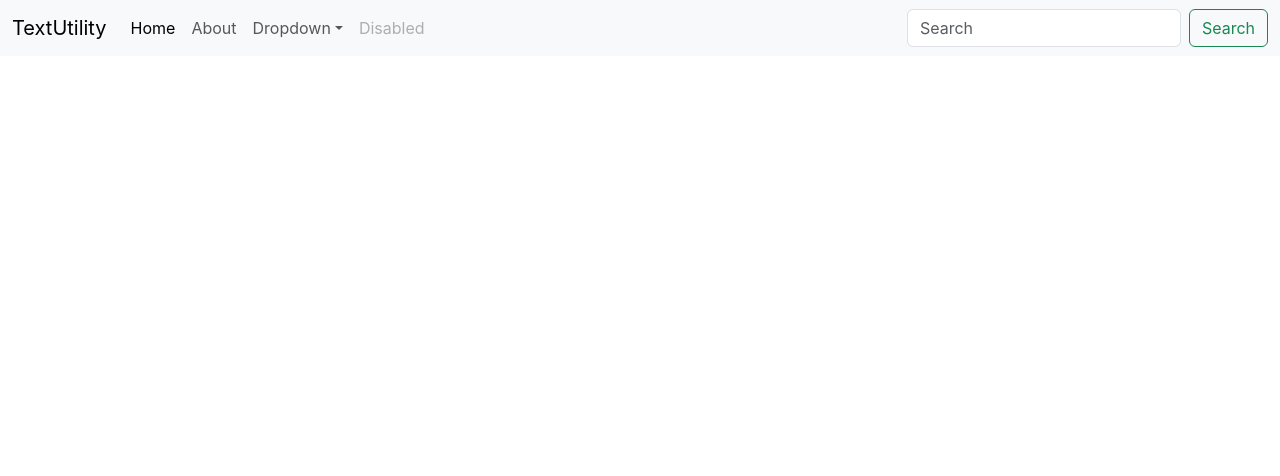
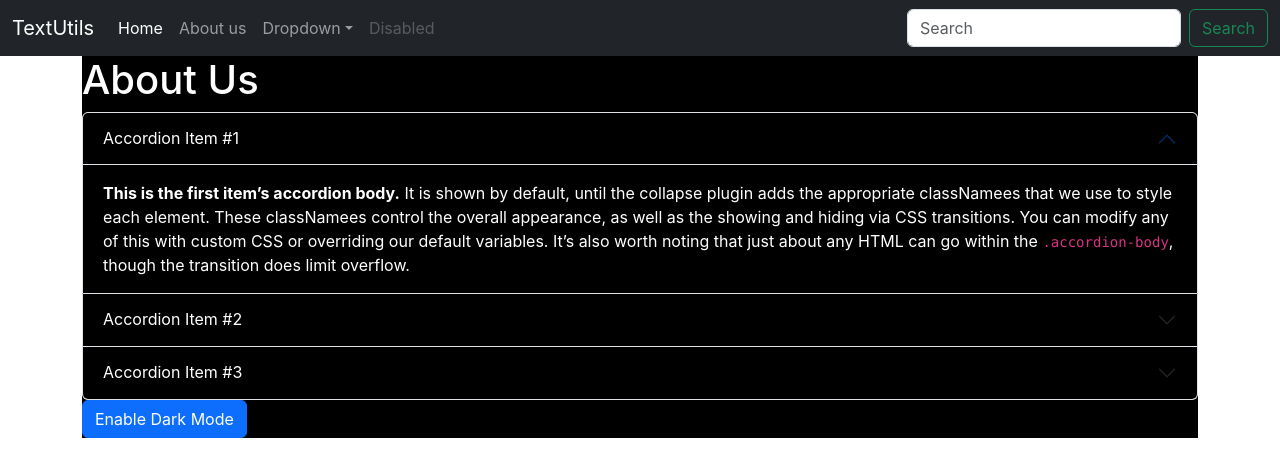
Before and after one commit to AimanQ20/Learning-Javascript, a React (Create React App) app: page / in a window 1280 px wide. Shown: the top 476 px of the page. Built offline with nearby package versions, Linux system fonts and the light colour scheme.

Commit message:
Added functionalities convert to upper, lowercase , analyse text, wordcount, minutes to read and dark mode

```diff
--- a/src/App.js
+++ b/src/App.js
@@ -1,45 +1,17 @@
 import logo from './logo.svg';
 import './App.css';
+import Navbar from './components/Navbar';
+import TextForm from './components/TextForm';
+import About from './components/About';
 
 function App() {
   return (
     <>
-    <nav className="navbar navbar-expand-lg bg-body-tertiary">
-  <div className="container-fluid">
-    <a className="navbar-brand" href="/">TextUtility</a>
-    <button className="navbar-toggler" type="button" data-bs-toggle="collapse" data-bs-target="#navbarSupportedContent" aria-controls="navbarSupportedContent" aria-expanded="false" aria-label="Toggle navigation">
-      <span className="navbar-toggler-icon"></span>
-    </button>
-    <div className="collapse navbar-collapse" id="navbarSupportedContent">
-      <ul className="navbar-nav me-auto mb-2 mb-lg-0">
-        <li className="nav-item">
-          <a className="nav-link active" aria-current="page" href="/">Home</a>
-        </li>
-        <li className="nav-item">
-          <a className="nav-link" href="/">About</a>
-        </li>
-        <li className="nav-item dropdown">
-          <a className="nav-link dropdown-toggle" href="/" role="button" data-bs-toggle="dropdown" aria-expanded="false">
-            Dropdown
-          </a>
-          <ul className="dropdown-menu">
-            <li><a className="dropdown-item" href="/">Action</a></li>
-            <li><a className="dropdown-item" href="/">Another action</a></li>
-            <li><hr className="dropdown-divider"></hr></li>
-            <li><a className="dropdown-item" href="/">Something else here</a></li>
-          </ul>
-        </li>
-        <li className="nav-item">
-          <a className="nav-link disabled" aria-disabled="true">Disabled</a>
-        </li>
-      </ul>
-      <form className="d-flex" role="search">
-        <input className="form-control me-2" type="search" placeholder="Search" aria-label="Search"/>
-        <button className="btn btn-outline-success" type="submit">Search</button>
-      </form>
-    </div>
-  </div>
-</nav>
+<Navbar title="TextUtils"  aboutText="About us"></Navbar>
+<div className="container">
+{/*<TextForm heading = "Enter your text:"></TextForm>*/}
+<About></About>
+</div>
       </>
   );
 }
--- /dev/null
+++ b/src/components/About.js
@@ -0,0 +1,57 @@
+import React from 'react'
+
+export default function About() {
+
+    let myStyle=
+    {
+        color: 'white',
+        backgroundColor: 'black'
+    }
+  return (
+    <div classNameName="container" style={myStyle}>
+        <h1 classNameNmae="my-4">About Us</h1>
+      <div className="accordion" id="accordionExample" style={myStyle}>
+  <div className="accordion-item">
+    <h2 className="accordion-header">
+      <button className="accordion-button" style={myStyle} type="button" data-bs-toggle="collapse" data-bs-target="#collapseOne" aria-expanded="true" aria-controls="collapseOne">
+        Accordion Item #1
+      </button>
+    </h2>
+    <div id="collapseOne" className="accordion-collapse collapse show" data-bs-parent="#accordionExample">
+      <div className="accordion-body" style={myStyle}>
+        <strong>This is the first item’s accordion body.</strong> It is shown by default, until the collapse plugin adds the appropriate classNamees that we use to style each element. These classNamees control the overall appearance, as well as the showing and hiding via CSS transitions. You can modify any of this with custom CSS or overriding our default variables. It’s also worth noting that just about any HTML can go within the <code>.accordion-body</code>, though the transition does limit overflow.
+      </div>
+    </div>
+  </div>
+  <div className="accordion-item">
+    <h2 className="accordion-header">
+    <button className="accordion-button collapsed" style={myStyle} type="button" data-bs-toggle="collapse" data-bs-target="#collapseTwo" aria-expanded="false" aria-controls="collapseTwo">
+        Accordion Item #2
+      </button>
+    </h2>
+    <div id="collapseTwo" className="accordion-collapse collapse" data-bs-parent="#accordionExample">
+      <div className="accordion-body" style={myStyle}>
+        <strong>This is the second item’s accordion body.</strong> It is hidden by default, until the collapse plugin adds the appropriate classNamees that we use to style each element. These classNamees control the overall appearance, as well as the showing and hiding via CSS transitions. You can modify any of this with custom CSS or overriding our default variables. It’s also worth noting that just about any HTML can go within the <code>.accordion-body</code>, though the transition does limit overflow.
+      </div>
+    </div>
+  </div>
+  <div className="accordion-item">
+    <h2 className="accordion-header">
+      <button className="accordion-button collapsed" style={myStyle} type="button" data-bs-toggle="collapse" data-bs-target="#collapseThree" aria-expanded="false" aria-controls="collapseThree">
+        Accordion Item #3
+      </button>
+    </h2>
+    <div id="collapseThree" className="accordion-collapse collapse" data-bs-parent="#accordionExample">
+      <div className="accordion-body" style={myStyle}>
+        <strong>This is the third item’s accordion body.</strong> It is hidden by default, until the collapse plugin adds the appropriate classNamees that we use to style each element. These classNamees control the overall appearance, as well as the showing and hiding via CSS transitions. You can modify any of this with custom CSS or overriding our default variables. It’s also worth noting that just about any HTML can go within the <code>.accordion-body</code>, though the transition does limit overflow.
+      </div>
+    </div>
+  </div>
+</div>
+<div classNameName="container my-3 ">
+<button type="button" className="btn btn-primary">Enable Dark Mode </button>
+
+</div>
+    </div>
+  )
+}
--- /dev/null
+++ b/src/components/Navbar.js
@@ -0,0 +1,49 @@
+import React from 'react'
+import PropTypes from 'prop-types'
+
+export default function Navbar(props)
+{
+  return (
+         <nav className="navbar navbar-expand-lg navbar-dark bg-dark">
+  <div className="container-fluid">
+    <a className="navbar-brand" href="/">{props.title}</a>
+    <button className="navbar-toggler" type="button" data-bs-toggle="collapse" data-bs-target="#navbarSupportedContent" aria-controls="navbarSupportedContent" aria-expanded="false" aria-label="Toggle navigation">
+      <span className="navbar-toggler-icon"></span>
+    </button>
+    <div className="collapse navbar-collapse" id="navbarSupportedContent">
+      <ul className="navbar-nav me-auto mb-2 mb-lg-0">
+        <li className="nav-item">
+          <a className="nav-link active" aria-current="page" href="/">Home</a>
+        </li>
+        <li className="nav-item">
+          <a className="nav-link" href="/">{props.aboutText}</a>
+        </li>
+        <li className="nav-item dropdown">
+          <a className="nav-link dropdown-toggle" href="/" role="button" data-bs-toggle="dropdown" aria-expanded="false">
+            Dropdown
+          </a>
+          <ul className="dropdown-menu">
+            <li><a className="dropdown-item" href="/">Action</a></li>
+            <li><a className="dropdown-item" href="/">Another action</a></li>
+            <li><hr className="dropdown-divider"></hr></li>
+            <li><a className="dropdown-item" href="/">Something else here</a></li>
+          </ul>
+        </li>
+        <li className="nav-item">
+          <a className="nav-link disabled" aria-disabled="true">Disabled</a>
+        </li>
+      </ul>
+      <form className="d-flex" role="search">
+        <input className="form-control me-2" type="search" placeholder="Search" aria-label="Search"/>
+        <button className="btn btn-outline-success" type="submit">Search</button>
+      </form>
+    </div>
+  </div>
+</nav>
+  )
+}
+
+Navbar.propTypes = {
+    title: PropTypes.string,
+    aboutText: PropTypes.string
+}
--- /dev/null
+++ b/src/components/TextForm.js
@@ -0,0 +1,47 @@
+import React, {useState} from 'react'
+export default function TextForm(props)
+{
+    const handleUpClick = ()=>{
+        console.log("Uppercase was clicked");
+        let newText= text.toUpperCase();
+        setText(newText)
+    }
+    const handleLoClick = ()=>{
+        console.log("Lowercase was clicked");
+        let newText= text.toLowerCase();
+        setText(newText)
+    }
+    const handleOnChange = (event)=>{
+        console.log("change was clicked");
+        setText(event.target.value);
+    }
+    const handleClClick = (event)=>{
+        console.log("clear was clicked");
+        setText(" ");
+    }
+const [text,setText]= useState('Enter text here');
+
+    return (
+        <>
+    <div className="container">
+        <h1>{props.heading}</h1>
+    <div className="mb-3">
+    <textarea className="form-control" value={text} onChange={handleOnChange} id="mybox" rows="8"/>
+    </div>
+    <button className="btn btn-primary mx-2" onClick={handleUpClick}>Convert Uppercase</button>
+    <button className="btn btn-primary mx-2" onClick={handleLoClick}>Convert Lowercase</button>
+    <button className="btn btn-primary" onClick={handleClClick}>Clear</button>
+
+
+    </div>
+    <div className="container my-2">
+        <h1>Your text summary</h1>
+        <p>{text.split(" ").length} words and {text.length} characters</p>
+        <p>{0.008*text.split(" ").length} Average minutes it will take a person to read</p>
+        <h2>Preview</h2>
+        <p>{text}</p>
+
+    </div>
+    </>
+  )
+}
```
